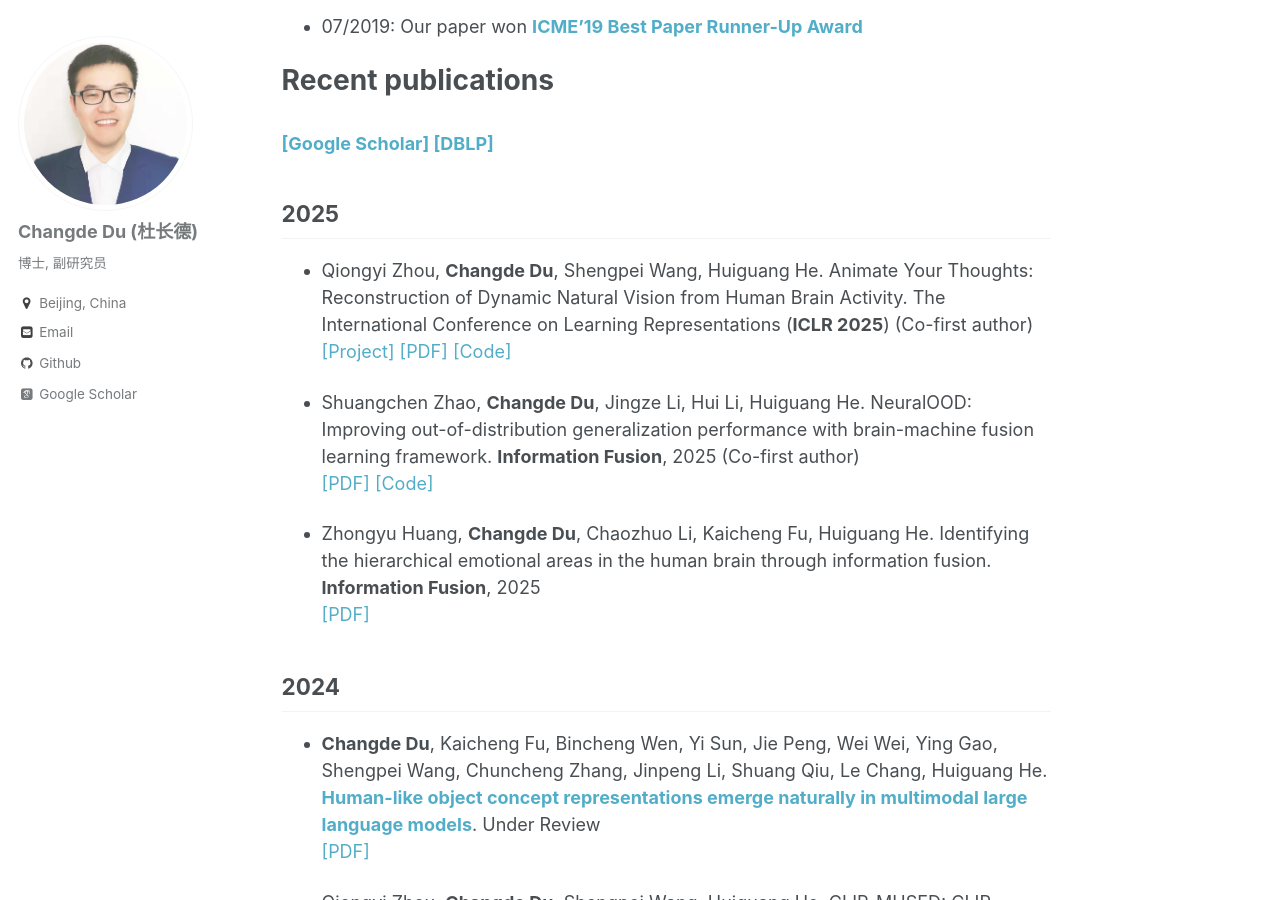
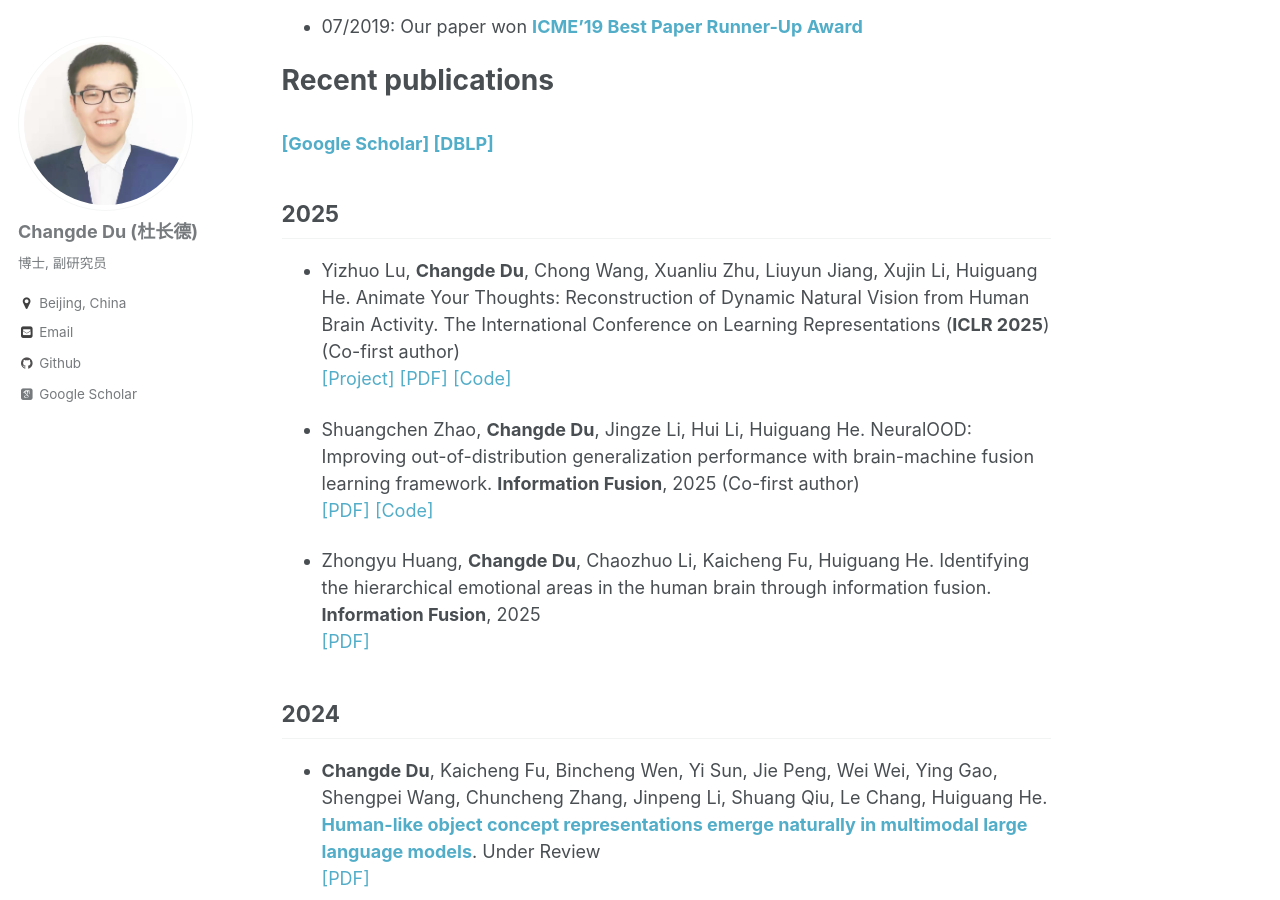
Before and after one commit to ChangdeDu/changdedu.github.io, a Jekyll site: the page built from _pages/about.md, in a window 1280 px wide and 900 px high, scrolled down 2238 px. Built offline with Jekyll 4.4.1, drawn with Linux system fonts in a browser that asks for light colours; some web fonts are replaced.

Commit message:
Update about.md

```diff
--- a/_pages/about.md
+++ b/_pages/about.md
@@ -71,7 +71,7 @@ redirect_from:
 
 ## 2025
 
-- Qiongyi Zhou, **Changde Du**, Shengpei Wang, Huiguang He. Animate Your Thoughts: Reconstruction of Dynamic Natural Vision from Human Brain Activity. The International Conference on Learning Representations (**ICLR 2025**) (Co-first author) <br>[[Project]](https://mind-animator-design.github.io/) [[PDF]](https://openreview.net/pdf?id=BpfsxFqhGa) [[Code]](https://github.com/ReedOnePeck/Mind-Animator)
+- Yizhuo Lu, **Changde Du**, Chong Wang, Xuanliu Zhu, Liuyun Jiang, Xujin Li, Huiguang He. Animate Your Thoughts: Reconstruction of Dynamic Natural Vision from Human Brain Activity. The International Conference on Learning Representations (**ICLR 2025**) (Co-first author) <br>[[Project]](https://mind-animator-design.github.io/) [[PDF]](https://openreview.net/pdf?id=BpfsxFqhGa) [[Code]](https://github.com/ReedOnePeck/Mind-Animator)
 
 - Shuangchen Zhao, **Changde Du**, Jingze Li, Hui Li, Huiguang He. NeuralOOD: Improving out-of-distribution generalization performance with brain-machine fusion learning framework. **Information Fusion**, 2025 (Co-first author) <br>[[PDF]](https://www.sciencedirect.com/science/article/abs/pii/S1566253525000946) [[Code]](https://github.com/ZhaoShuangchen/BMFL)
 
```
